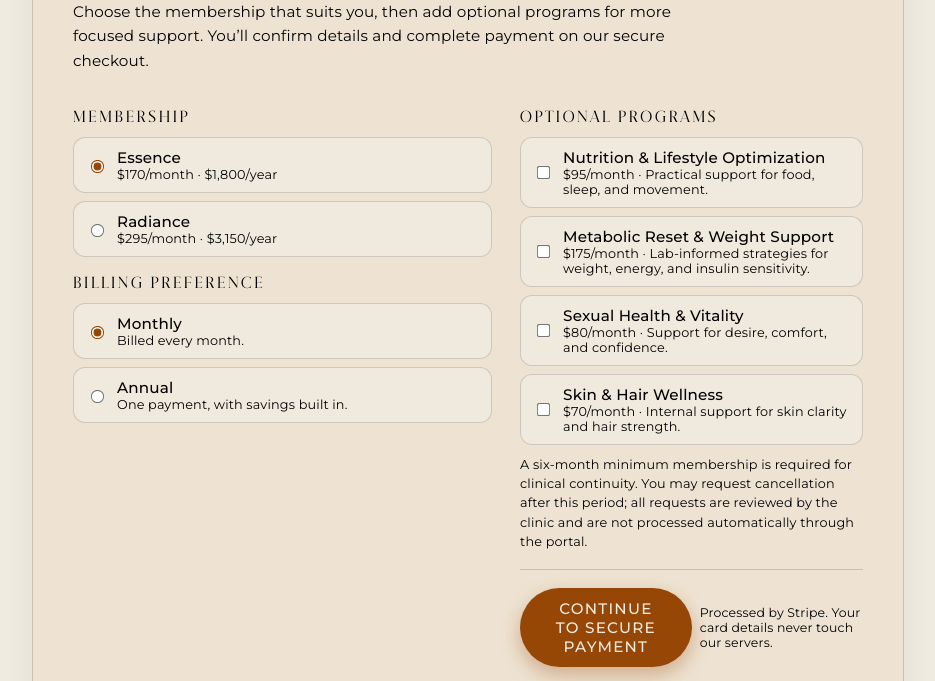
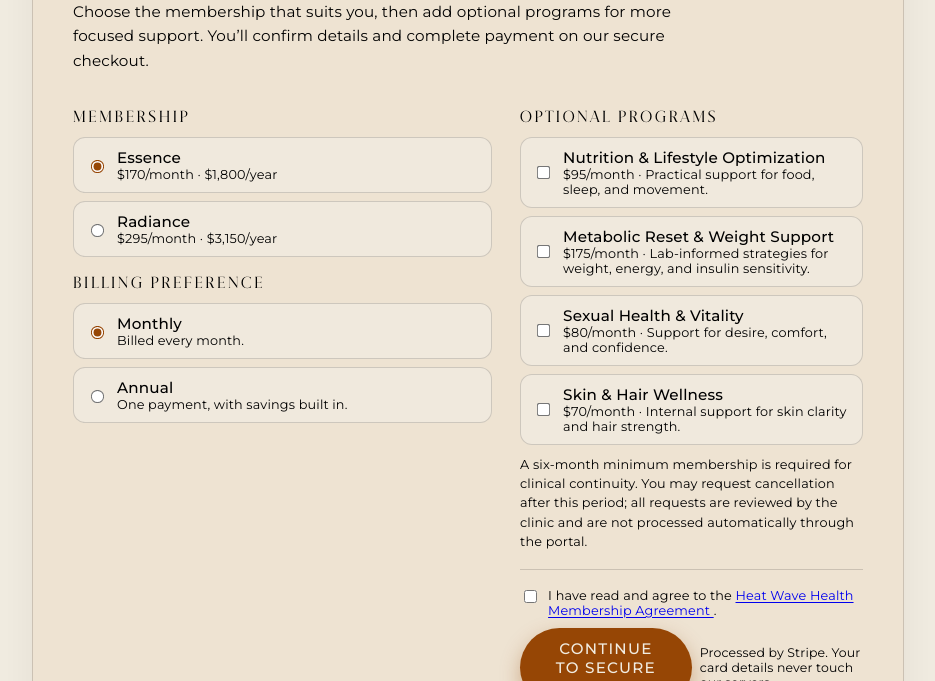
Before and after one commit to heatwavehealth/heatwave-membership-checkout, a website: page index.html in a window 1280 px wide. Shown: the part 271-952 px from the top of the page, without its empty margins (172-1107 px from the left). Drawn offline with Linux system fonts and the light colour scheme; a script that the page names is missing; files whose address does not match are found by name; a web font is replaced by a local one.

Commit message:
Update index.html

```diff
--- a/index.html
+++ b/index.html
@@ -233,6 +233,40 @@
   }
 }
 
+.secure-text {
+  font-size: 0.78rem;
+  color: var(--hw-text);
+}
+
+/* ===== Agreement checkbox styles (PASTE BELOW HERE) ===== */
+
+.agreement-row {
+  margin-bottom: 10px;
+  font-size: 0.8rem;
+  color: var(--hw-text);
+}
+
+.agreement-label {
+  display: flex;
+  align-items: flex-start;
+  gap: 8px;
+}
+
+.agreement-label input[type="checkbox"] {
+  margin-top: 2px;
+  accent-color: var(--hw-accent);
+  flex-shrink: 0;
+}
+
+.agreement-label a {
+  text-decoration: underline;
+  text-underline-offset: 2px;
+}
+
+.agreement-label a:hover {
+  text-decoration-thickness: 2px;
+}
+
     button.primary-btn {
       padding: 11px 26px;
       border-radius: 999px;
@@ -389,7 +423,30 @@
           </div>
 
           <div class="divider"></div>
+          <!-- Agreement checkbox -->
+          <div class="agreement-row">
+            <label class="agreement-label">
+              <input type="checkbox" id="agreement-checkbox">
+              <span>
+                I have read and agree to the
+                <a href="https://heatwavehealth.com/membership-agreement"
+                   target="_blank"
+                   rel="noopener noreferrer">
+                  Heat Wave Health Membership Agreement
+                </a>.
+              </span>
+            </label>
+          </div>
 
+          <div class="cta-row">
+            <button id="checkout-button" class="primary-btn">
+              Continue to secure payment
+            </button>
+            <div class="secure-text">
+              Processed by Stripe. Your card details never touch our servers.
+            </div>
+          </div>
+          <p id="error-message"></p>
           <div class="cta-row">
             <button id="checkout-button" class="primary-btn">
               Continue to secure payment
```
Lines whose indentation alone changed are shown as unchanged.
